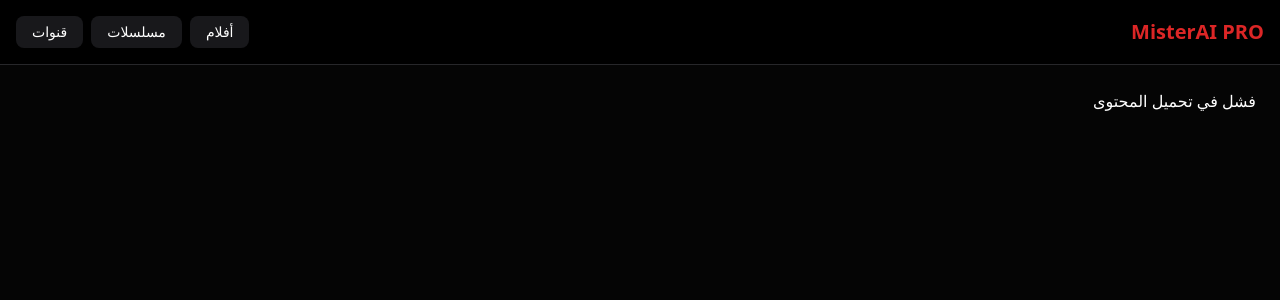
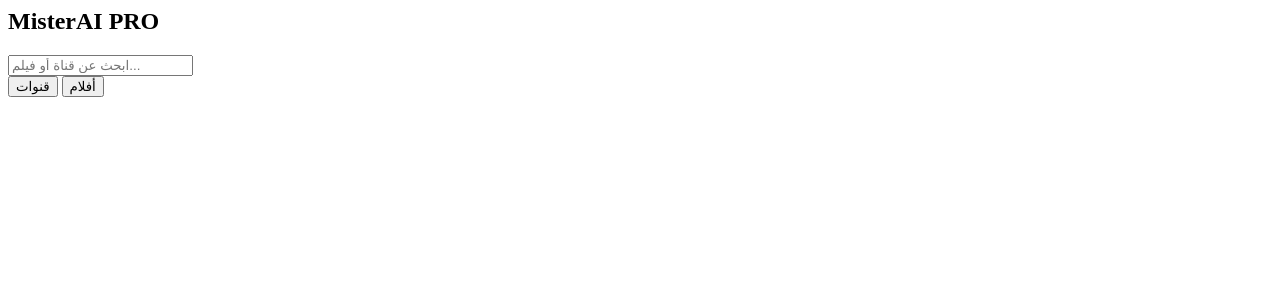
Before and after one commit to ijrambux/MisterAI-TV, a Flask app: page / in a window 1280 px wide. Shown: the top 300 px of the page. Run offline with Flask 3, Linux system fonts and the light colour scheme; data that the repository does not hold is empty; some libraries are stand-ins or nearby versions.

Commit message:
Update index.html

```diff
--- a/templates/index.html
+++ b/templates/index.html
@@ -1,106 +1,49 @@
-<!DOCTYPE html>
-<html lang="ar" dir="rtl">
-<head>
-    <meta charset="UTF-8">
-    <title>MisterAI Cinema & TV</title>
-    <script src="https://cdn.tailwindcss.com"></script>
-    <script src="https://cdn.jsdelivr.net/npm/hls.js@latest"></script>
-    <style>
-        body { background: #050505; color: white; }
-        .poster-card { transition: 0.3s; cursor: pointer; }
-        .poster-card:hover { transform: scale(1.05); }
-        .poster-img { aspect-ratio: 2/3; object-fit: cover; border-radius: 10px; border: 1px solid #222; }
-    </style>
-</head>
-<body>
-    <div id="video-overlay" class="fixed inset-0 bg-black z-[100] hidden flex flex-col">
-        <button onclick="closePlayer()" class="absolute top-5 right-5 text-4xl text-white hover:text-red-500">×</button>
-        <video id="main-video" class="w-full h-full" controls autoplay></video>
-    </div>
-
-    <nav class="p-4 bg-black/90 sticky top-0 z-50 flex justify-between items-center border-b border-zinc-800">
+<nav class="p-4 bg-black/90 sticky top-0 z-50 flex flex-wrap gap-4 justify-between items-center border-b border-zinc-800">
     <h1 class="text-xl font-bold text-red-600">MisterAI PRO</h1>
+    <input type="text" id="search" onkeyup="filterChannels()" placeholder="ابحث عن قناة أو فيلم..." class="bg-zinc-800 px-4 py-1.5 rounded-lg text-sm w-full md:w-64 border border-zinc-700 outline-none focus:border-red-500">
     <div class="flex gap-2">
-            <button onclick="loadData('get_vod_streams')" class="bg-zinc-900 px-4 py-1.5 rounded-lg text-sm">أفلام</button>
-            <button onclick="loadData('get_series')" class="bg-zinc-900 px-4 py-1.5 rounded-lg text-sm">مسلسلات</button>
-            <button onclick="loadData('get_live_streams')" class="bg-zinc-900 px-4 py-1.5 rounded-lg text-sm">قنوات</button>
+        <button onclick="loadData('get_live_streams')" class="bg-red-600 px-4 py-1.5 rounded-lg text-sm font-bold">قنوات</button>
+        <button onclick="loadData('get_vod_streams')" class="bg-zinc-800 px-4 py-1.5 rounded-lg text-sm">أفلام</button>
     </div>
 </nav>
 
-    <div id="grid" class="grid grid-cols-2 md:grid-cols-4 lg:grid-cols-6 gap-5 p-6"></div>
-
 <script>
-        // بيانات السيرفر (يجب أن تتطابق مع app.py)
-        const SERVER = "http://fortv.cc:8080";
-        const USER = "1A63fh";
-        const PASS = "337373";
+    let allData = []; // لتخزين البيانات محلياً للبحث السريع
 
     async function loadData(type) {
         const grid = document.getElementById('grid');
-            grid.innerHTML = '<p class="col-span-full text-center py-10">جاري جلب البيانات...</p>';
+        grid.innerHTML = '<div class="col-span-full text-center py-20 animate-pulse">جاري الاتصال بالسيرفر...</div>';
 
         try {
             const res = await fetch(`/api/content?type=${type}`);
-                const data = await res.json();
+            allData = await res.json();
+            displayData(allData);
+        } catch (e) { grid.innerHTML = "خطأ في الاتصال"; }
+    }
+
+    function displayData(data) {
+        const grid = document.getElementById('grid');
         grid.innerHTML = '';
+        data.forEach(item => {
+            const name = item.name || item.title;
+            const img = item.stream_icon || 'https://via.placeholder.com/300x450?text=' + name;
 
-                data.slice(0, 100).forEach(item => {
             const card = document.createElement('div');
-                    card.className = 'poster-card';
-
-                    // معالجة الصور (تختلف بين الأفلام والمسلسلات)
-                    const img = item.stream_icon || item.cover || 'https://via.placeholder.com/300x450?text=No+Poster';
-                    const name = item.name || item.title;
-                    const id = item.stream_id || item.series_id;
-                    const ext = item.container_extension || 'mp4';
-
+            card.className = 'poster-card bg-zinc-900 rounded-lg overflow-hidden';
             card.innerHTML = `
-                        <img src="${img}" class="poster-img w-full shadow-lg" onerror="this.src='https://via.placeholder.com/300x450?text=${name}'">
-                        <p class="mt-2 text-xs text-center truncate px-2 text-zinc-400">${name}</p>
+                <img src="${img}" loading="lazy" class="poster-img w-full">
+                <p class="p-2 text-[10px] text-center truncate">${name}</p>
             `;
-
-                    // تحديد رابط التشغيل بناءً على النوع
-                    card.onclick = () => {
-                        let playUrl = "";
-                        if (type === 'get_vod_streams') {
-                            playUrl = `${SERVER}/movie/${USER}/${PASS}/${id}.${ext}`;
-                        } else if (type === 'get_live_streams') {
-                            playUrl = `${SERVER}/${USER}/${PASS}/${id}`;
-                        } else if (type === 'get_series') {
-                            alert("المسلسلات تحتاج لاختيار الحلقة أولاً، سنضيفها في الخطوة القادمة");
-                            return;
-                        }
-                        playVideo(playUrl);
-                    };
+            // إضافة رابط التشغيل (كما في الكود السابق)
+            card.onclick = () => playVideo(item, currentType);
             grid.appendChild(card);
         });
-            } catch (e) { grid.innerHTML = "فشل في تحميل المحتوى"; }
     }
 
-        function playVideo(url) {
-            const overlay = document.getElementById('video-overlay');
-            const video = document.getElementById('main-video');
-            overlay.classList.remove('hidden');
-
-            if (Hls.isSupported() && url.includes('m3u8')) {
-                const hls = new Hls();
-                hls.loadSource(url);
-                hls.attachMedia(video);
-            } else {
-                video.src = url;
+    // بحث فوري بدون تحميل الصفحة
+    function filterChannels() {
+        const query = document.getElementById('search').value.toLowerCase();
+        const filtered = allData.filter(i => (i.name || i.title).toLowerCase().includes(query));
+        displayData(filtered);
     }
-            video.play();
-        }
-
-        function closePlayer() {
-            const overlay = document.getElementById('video-overlay');
-            const video = document.getElementById('main-video');
-            overlay.classList.add('hidden');
-            video.pause();
-            video.src = "";
-        }
-
-        loadData('get_vod_streams');
 </script>
-</body>
-</html>
```
Lines whose indentation alone changed are shown as unchanged.
